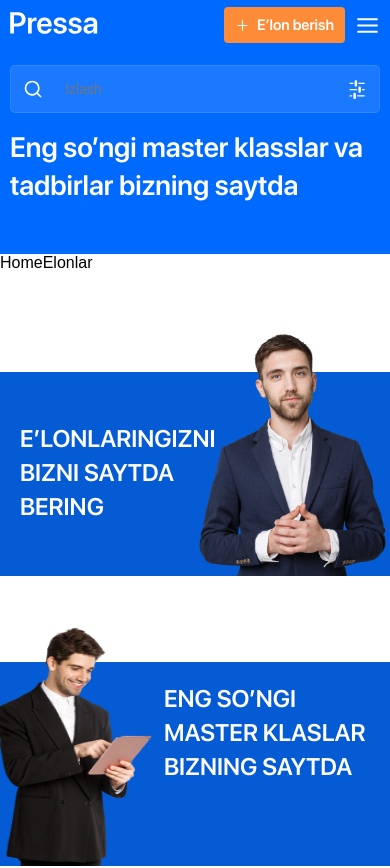
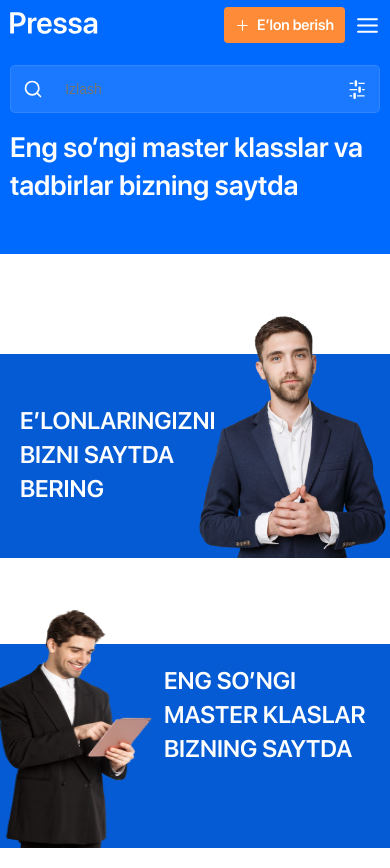
Before and after one commit to SHAKXRUZ/PRESSA, a React (Create React App) app: page / in a window 390 px wide. Shown: the top 868 px of the page. Built offline with nearby package versions, Linux system fonts and the light colour scheme.

Commit message:
home update margin

```diff
--- a/src/routes/page/home/advertising/Advertising.css
+++ b/src/routes/page/home/advertising/Advertising.css
@@ -106,7 +106,9 @@
         height: auto;
     }
 
-    .reklama {}
+    .reklama {
+        margin-bottom: 80px;
+    }
 }
 
 @media only screen and (max-width:768px) {
@@ -183,9 +185,6 @@
 
 
 @media only screen and (max-width:400px) {
-    .reklama {
-        margin-bottom: 175px;
-    }
 
     .reklama_content {
         gap: 86px;
--- a/src/routes/page/home/homeElonlar/HomeElonlar.jsx
+++ b/src/routes/page/home/homeElonlar/HomeElonlar.jsx
@@ -1,6 +1,12 @@
 import "./HomeElonlar.css";
 const HomeElonlar = () => {
-  return <div>HomeElonlar</div>;
+  return <div className="hoem_elonlar">
+    <div className="home_elonlar_container">
+      <div className="home_elonlar_content">
+
+      </div>
+    </div>
+  </div>;
 };
 
 export default HomeElonlar;
```
